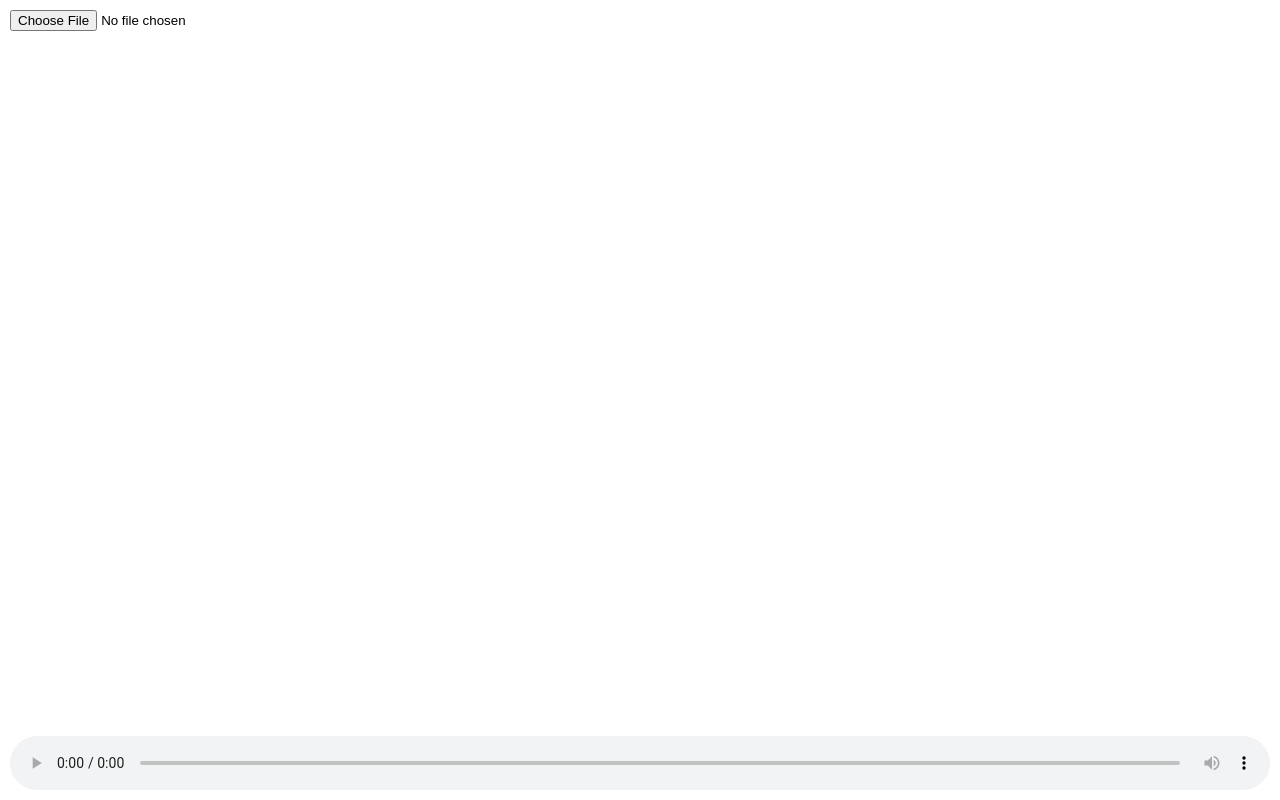
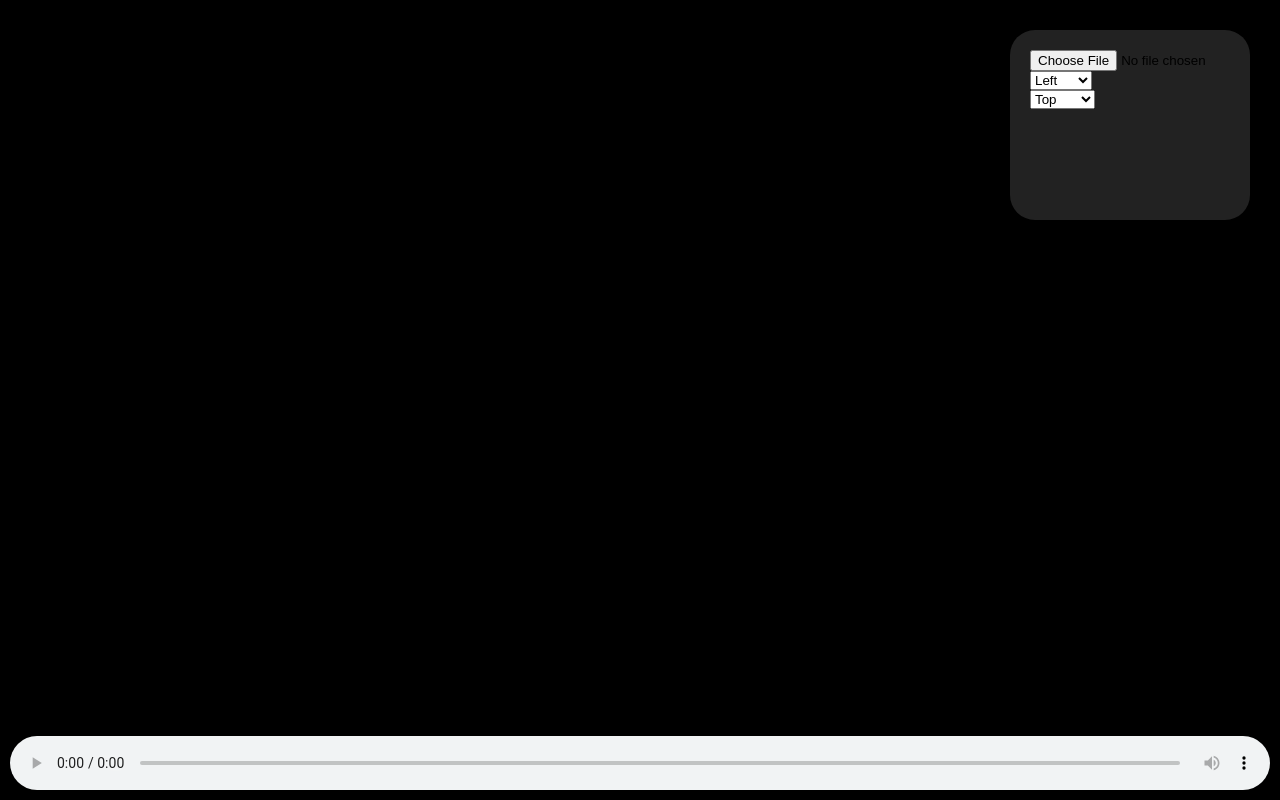
Before and after one commit to sujyoth/css_music_visualizer, a plain HTML site: page index.html in a window 1280 px wide. Drawn offline with Linux system fonts and the light colour scheme.

Commit message:
Added placeholder alignment selectors and centre-aligned visualizer.

```diff
--- a/index.html
+++ b/index.html
@@ -1,7 +1,20 @@
+<script src="script.js"></script>
+<link rel="stylesheet" type="text/css" href="style.css">
 <div id="content">
-  <input type="file" id="audio_file" accept="audio/*" />
-  <canvas id="canvas"></canvas>
-  <audio id="audio" controls></audio>
-  <script src="script.js"></script>
-  <link rel="stylesheet" type="text/css" href="style.css">
+	<div class="custom-select" style="width:200px;" id="container">
+		<input type="file" id="audio_file" accept="audio/*" />
+		<select id="hor_align" class="select">
+			<option value="left">Left</option>
+			<option value="middle">Middle</option>
+			<option value="right">Right</option>
+		</select>
+		<br>
+		<select id="vert_align">
+			<option value="top">Top</option>
+			<option value="middle">Middle</option>
+			<option value="bottom">Bottom</option>
+		</select>
+	</div>
+	<canvas id="canvas"></canvas>
+	<audio id="audio" controls></audio>
 </div>
--- a/script.js
+++ b/script.js
@@ -30,7 +30,7 @@ window.onload = function() {
     var WIDTH = canvas.width;
     var HEIGHT = canvas.height;
 
-    var barWidth = (WIDTH / bufferLength);
+    var barWidth = (WIDTH / bufferLength / 2);
     var barHeight;
     var x = 0;
 
@@ -41,20 +41,29 @@ window.onload = function() {
 
       analyser.getByteFrequencyData(dataArray);
 
+      // Making the black background
       ctx.fillStyle = "#000";
       ctx.fillRect(0, 0, WIDTH, HEIGHT);
 
+      var k1 = WIDTH / 2;
+      var k2 = WIDTH / 2;
       for (var i = 0; i < bufferLength; i++) {
-        barHeight = dataArray[i];
+        valData = dataArray[i];
 
-        var r = barHeight + (25 * (i/bufferLength));
+        var r = valData + (25 * (i/bufferLength));
         var g = 250 * (i/bufferLength);
         var b = 50;
 
+        barHeight = valData * 2;
+
         ctx.fillStyle = "rgb(" + r + "," + g + "," + b + ")";
-        ctx.fillRect(x, (HEIGHT - barHeight) / 2, barWidth, barHeight);
+        ctx.fillRect(k1, (HEIGHT - barHeight) / 2, barWidth, barHeight);
 
-        x += barWidth + 1;
+        ctx.fillStyle = "rgb(" + r + "," + g + "," + b + ")";
+        ctx.fillRect(k2, (HEIGHT - barHeight) / 2, barWidth, barHeight);
+
+        k1 += barWidth + 1;
+        k2 -= barWidth + 1;
       }
     }
 
--- a/style.css
+++ b/style.css
@@ -1,8 +1,12 @@
-#audio_file {
+body {
+  background-color: black;
+}
+
+audio {
   position: fixed;
-  top: 10px;
   left: 10px;
-  z-index: 100;
+  bottom: 10px;
+  width: calc(100% - 20px);
 }
 
 #canvas {
@@ -13,9 +17,16 @@
   height: 100%;
 }
 
-audio {
+#container {
   position: fixed;
-  left: 10px;
-  bottom: 10px;
-  width: calc(100% - 20px);
+  top: 10px;
+  right: 10px;
+  z-index: 100;
+  border-radius: 25px;
+  display: block;
+  margin: 20px;
+  height: 150px;
+  width: 200px;
+  padding: 20px;
+  background-color: #222222;
 }
```
